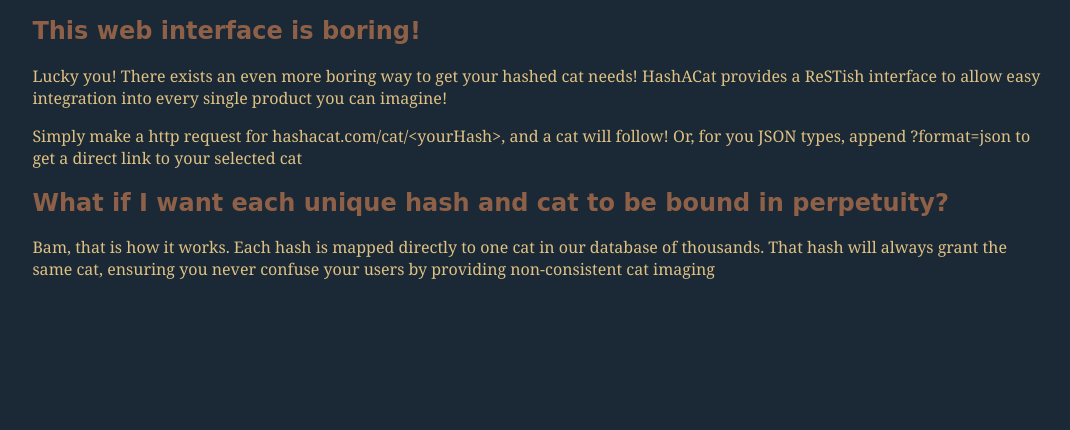
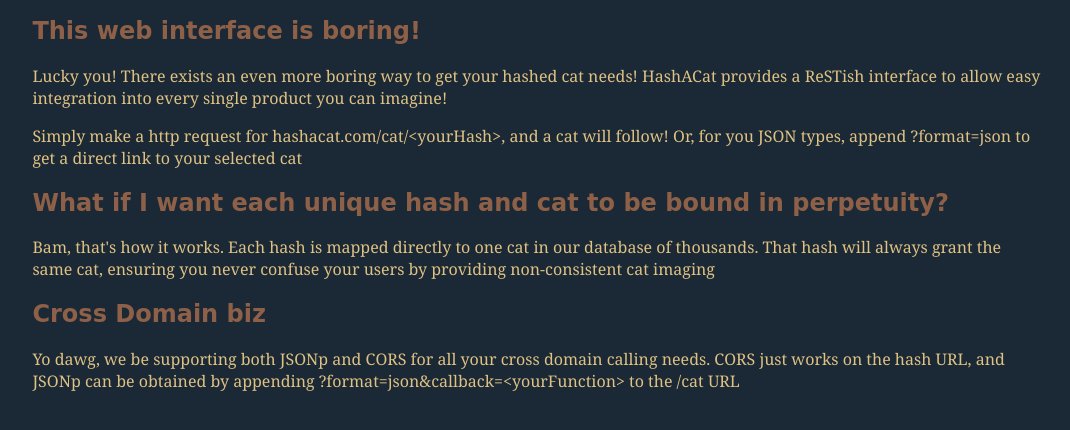
Before and after one commit to vitusventure/HashACat, a Flask app: page /info in a window 1280 px wide. Shown: the part 240-670 px from the top of the page, without its empty margins (102-1172 px from the left). Run offline with Flask 2, Linux system fonts and the light colour scheme; parts of the project's set-up code (start-up, migrations or seed data) failed here and were passed over; some web fonts are replaced.

Commit message:
updated info page to include cors and jsonp info

```diff
--- a/templates/info.html
+++ b/templates/info.html
@@ -7,5 +7,7 @@
 	<p>Lucky you!  There exists an even more boring way to get your hashed cat needs!  HashACat provides a ReSTish interface to allow easy integration into every single product you can imagine!</p>
 	<p>Simply make a http request for hashacat.com/cat/&lt;yourHash&gt;, and a cat will follow!  Or, for you JSON types, append ?&#xfeff;format=json to get a direct link to your selected cat</p>
 	<h2>What if I want each unique hash and cat to be bound in perpetuity?</h2>
-	<p>Bam, that is how it works.  Each hash is mapped directly to one cat in our database of thousands.  That hash will always grant the same cat, ensuring you never confuse your users by providing non-consistent cat imaging</p>
+	<p>Bam, that's how it works.  Each hash is mapped directly to one cat in our database of thousands.  That hash will always grant the same cat, ensuring you never confuse your users by providing non-consistent cat imaging</p>
+	<h2>Cross Domain biz</h2>
+	<p>Yo dawg, we be supporting both JSONp and CORS for all your cross domain calling needs.  CORS just works on the hash URL, and JSONp can be obtained by appending ?&#xfeff;format=json&callback=&#xfeff;&lt;yourFunction&gt; to the /cat URL<p>
 {% endblock %}
```
